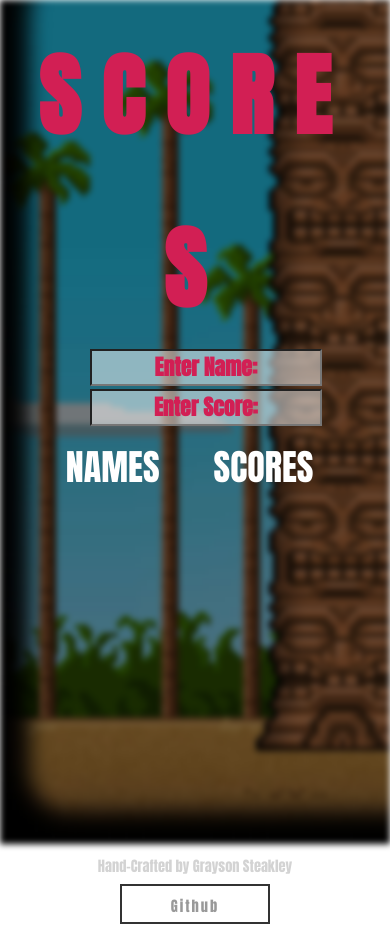
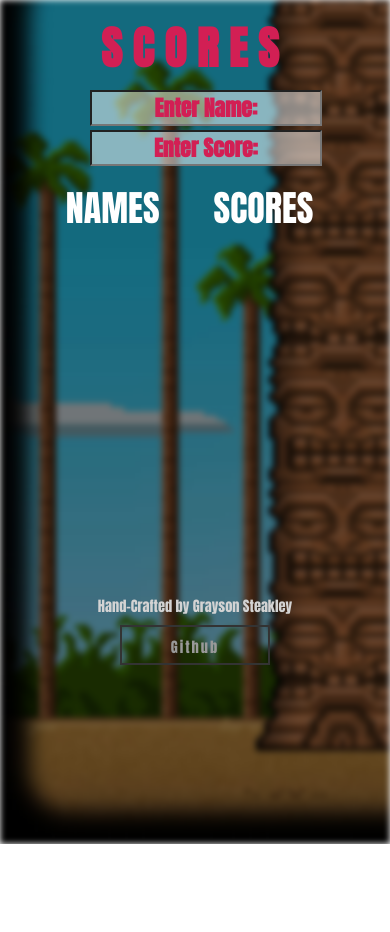
Before and after one commit to graysonsteakley/scoreboard, a React (Create React App) app: page / in a window 390 px wide. After the commit the page ends 844 px from the top, so only its background shows below. Built offline with nearby package versions, Linux system fonts and the light colour scheme; a web font is replaced by a local one.

Commit message:
added Media Queries

```diff
--- a/src/App.js
+++ b/src/App.js
@@ -13,11 +13,15 @@ const Header = styled.h1`
   font-family: 'Hanalei', cursive;
 
   @media screen and (max-width: 800px) {
-    html {
-      font-size: 45%;
-    }
+
+    font-size: 15rem;
   }
 
+
+  @media screen and (max-width: 600px) {
+
+    font-size: 10rem;
+  }
 
 `;
 
```
